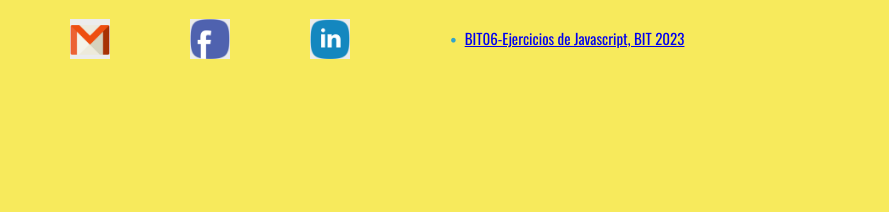
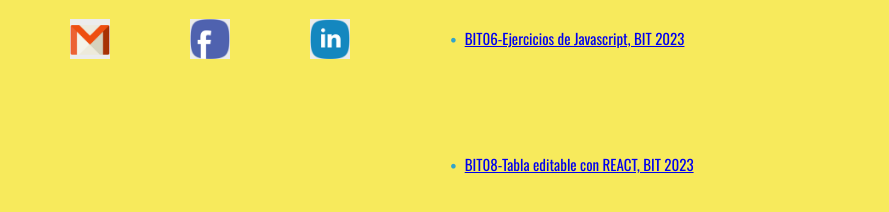
Before and after one commit to Martinezandre/bit07me, a plain HTML site: page docs/index.html in a window 1280 px wide. Shown: the part 1053-1265 px from the top of the page, without its empty margins (195-1084 px from the left). Before the commit the page ends 1170 px from the top, so only its background shows below. Drawn offline with nearby package versions, Linux system fonts and the light colour scheme.

Commit message:
Update index.html

```diff
--- a/docs/index.html
+++ b/docs/index.html
@@ -91,6 +91,11 @@
     <ul class="information">
     <li><a href="https://martinezandre.github.io/Ejercicios_js">BIT06-Ejercicios de Javascript, BIT 2023</a></li>
     </ul>
+    <br><br>
+    <ul class="information">
+    <li><a href="https://martinezandre.github.io/bit08react/">BIT08-Tabla editable con REACT, BIT 2023</a></li>
+    </ul>
+
 </div>
 
 </section>
```
